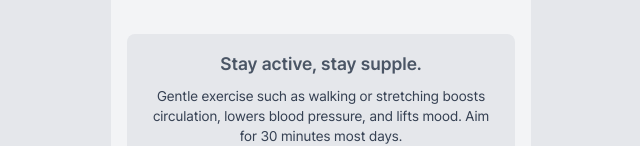
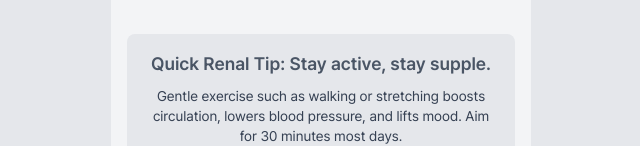
Before and after one commit to metamatong/renal-guard-client, a React (Vite) app: page /processing in a window 1280 px wide. Shown: the part 593-739 px from the top of the page, without its empty margins (319-959 px from the left). Built offline with nearby package versions, Linux system fonts and the light colour scheme; no server answers.

Commit message:
refactor: add title next to the title of the tip

```diff
--- a/src/pages/Processing/index.tsx
+++ b/src/pages/Processing/index.tsx
@@ -59,7 +59,7 @@ const Processing: React.FC = () => {
 
           {/* Random renal tip to lighten the wait */}
           <div className="mt-6 w-full max-w-md rounded-lg bg-gray-200 p-4 text-center">
-            <p className="mb-2 text-gray-600 text-lg font-semibold">{tipTitle}</p>
+            <p className="mb-2 text-gray-600 text-lg font-semibold">Quick Renal Tip: {tipTitle}</p>
             <p className="text-sm text-gray-700">{tipText}</p>
           </div>
         </div>
```
